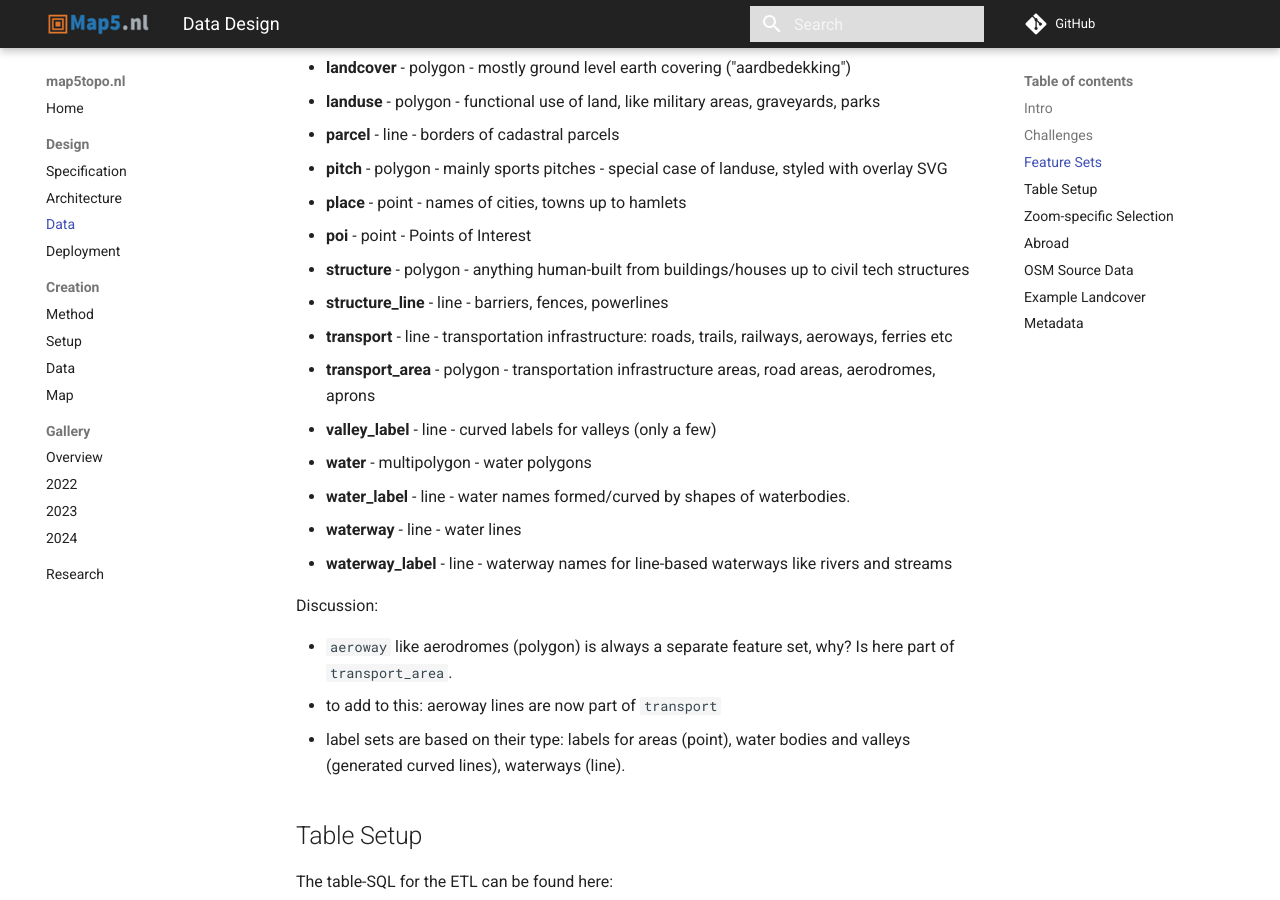
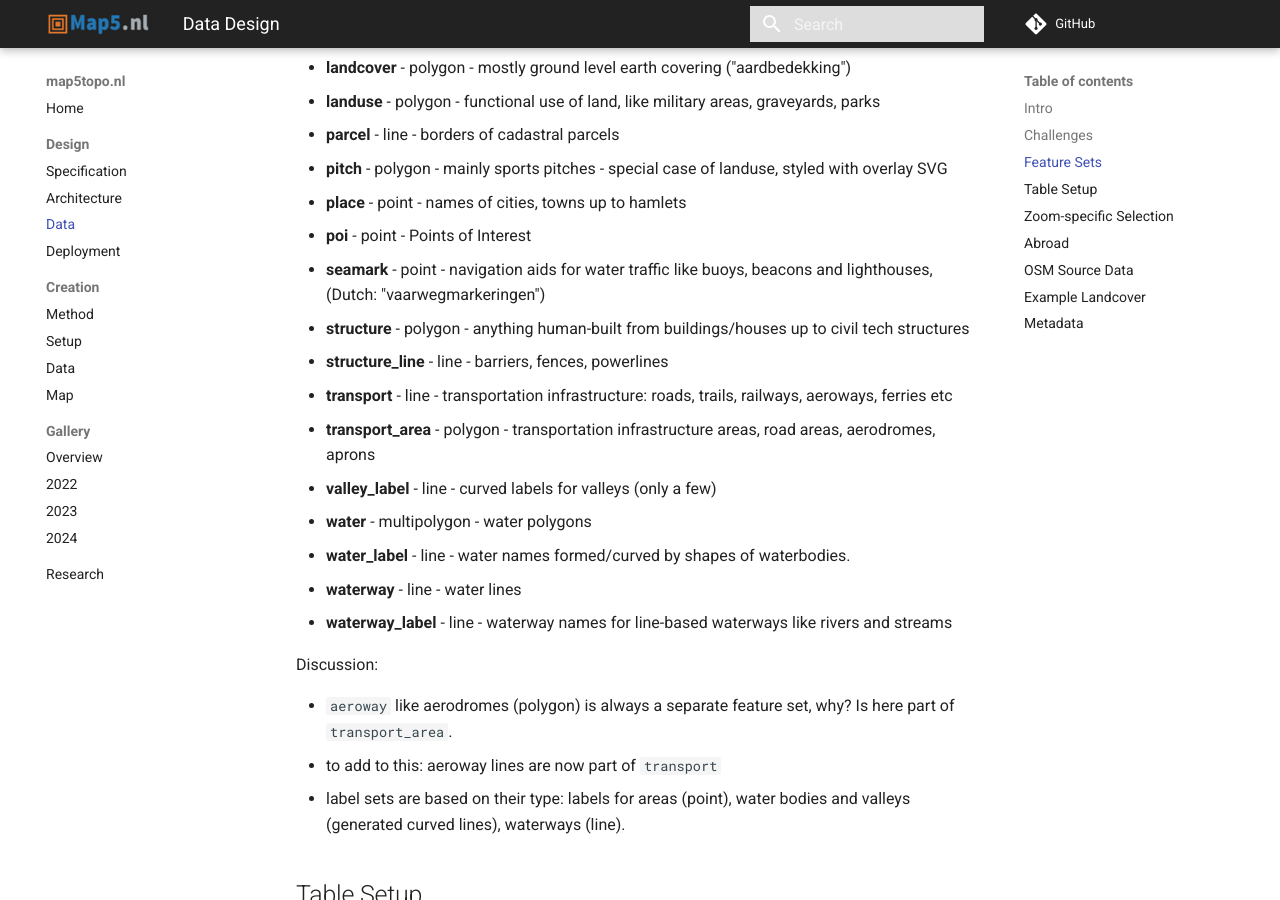
Before and after one commit to map5nl/map5topo.nl, an MkDocs documentation site: the page built from docs/src/design/data.md, in a window 1280 px wide and 900 px high, scrolled down 2386 px. Built offline with MkDocs 1.6.1 and Material for MkDocs 9.7.7, drawn with Linux system fonts in a browser that asks for light colours; comment, search, counter and statistics services are not loaded.

Commit message:
add seamarks dataset

```diff
--- a/docs/src/design/data.md
+++ b/docs/src/design/data.md
@@ -81,6 +81,7 @@ fit in any set.
 * **pitch** - polygon - mainly sports pitches  - special case of landuse, styled with overlay SVG
 * **place** - point - names of cities, towns up to hamlets
 * **poi** - point - Points of Interest
+* **seamark**  - point - navigation aids for water traffic like buoys, beacons and lighthouses, (Dutch: "vaarwegmarkeringen")
 * **structure**  - polygon - anything human-built from buildings/houses up to civil tech structures
 * **structure_line**    - line -  barriers, fences, powerlines
 * **transport**         - line - transportation infrastructure: roads, trails, railways, aeroways, ferries etc
```
